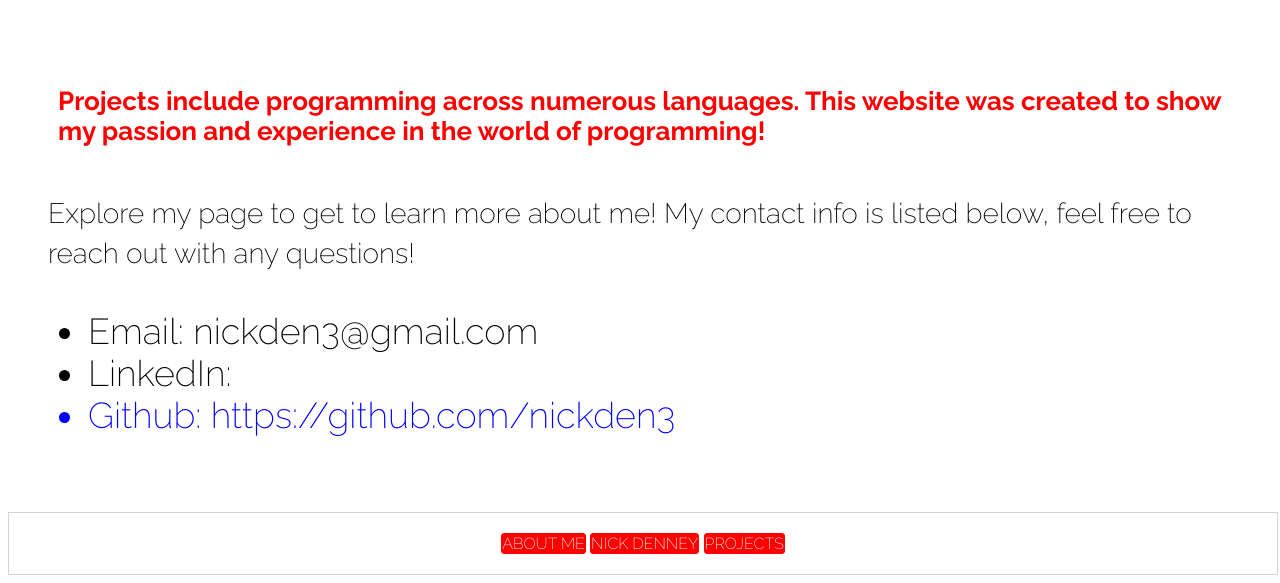
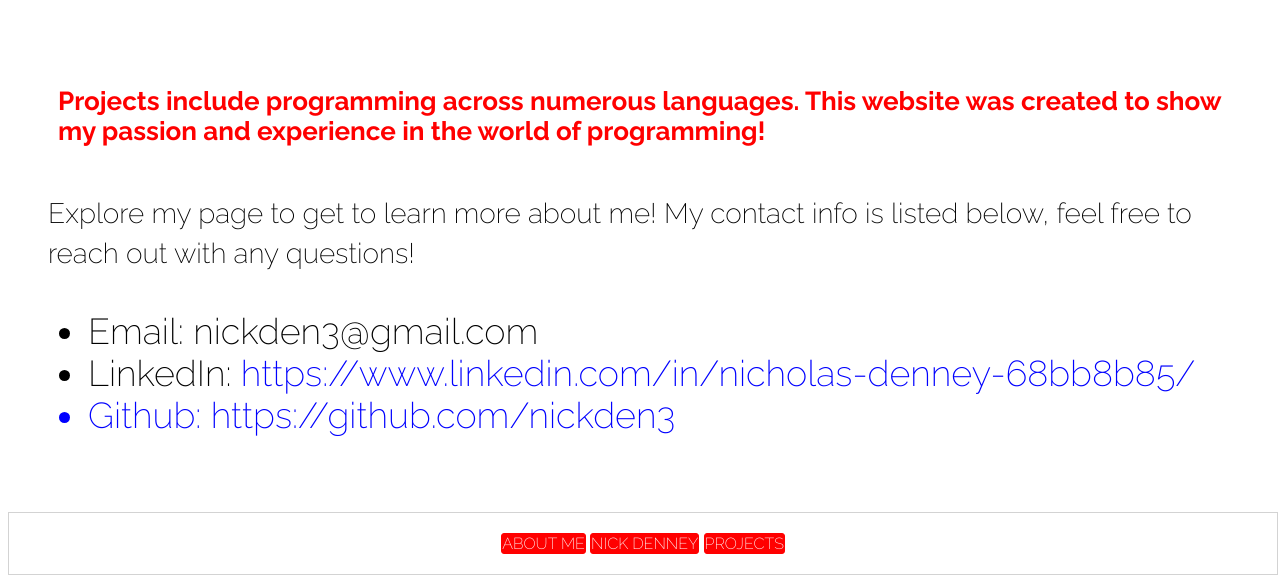
Before and after one commit to nickden3/nickden3-cc.github.io, a Jekyll site: the page index.html, which Jekyll copies as it is, in a window 1280 px wide. Shown: the part 549-1132 px from the top of the page. Built offline with Jekyll 4.4.1, drawn with Linux system fonts in a browser that asks for light colours; some of the changed lines change nothing that is shown.

Commit message:
Update index.html

```diff
--- a/index.html
+++ b/index.html
@@ -39,7 +39,7 @@
     </p>
     <ul class = "projects">
       <li>Email: nickden3@gmail.com</li>
-      <li>LinkedIn: <a href = "https://www.linkedin.com/in/nicholas-denney-68bb8b85/"></li>
+      <li>LinkedIn: <a href = "https://www.linkedin.com/in/nicholas-denney-68bb8b85/">https://www.linkedin.com/in/nicholas-denney-68bb8b85/</a> </li>
       <a href = "https://github.com/nickden3"><li>Github: https://github.com/nickden3</li></a>
     </ul>
   </div>
```
